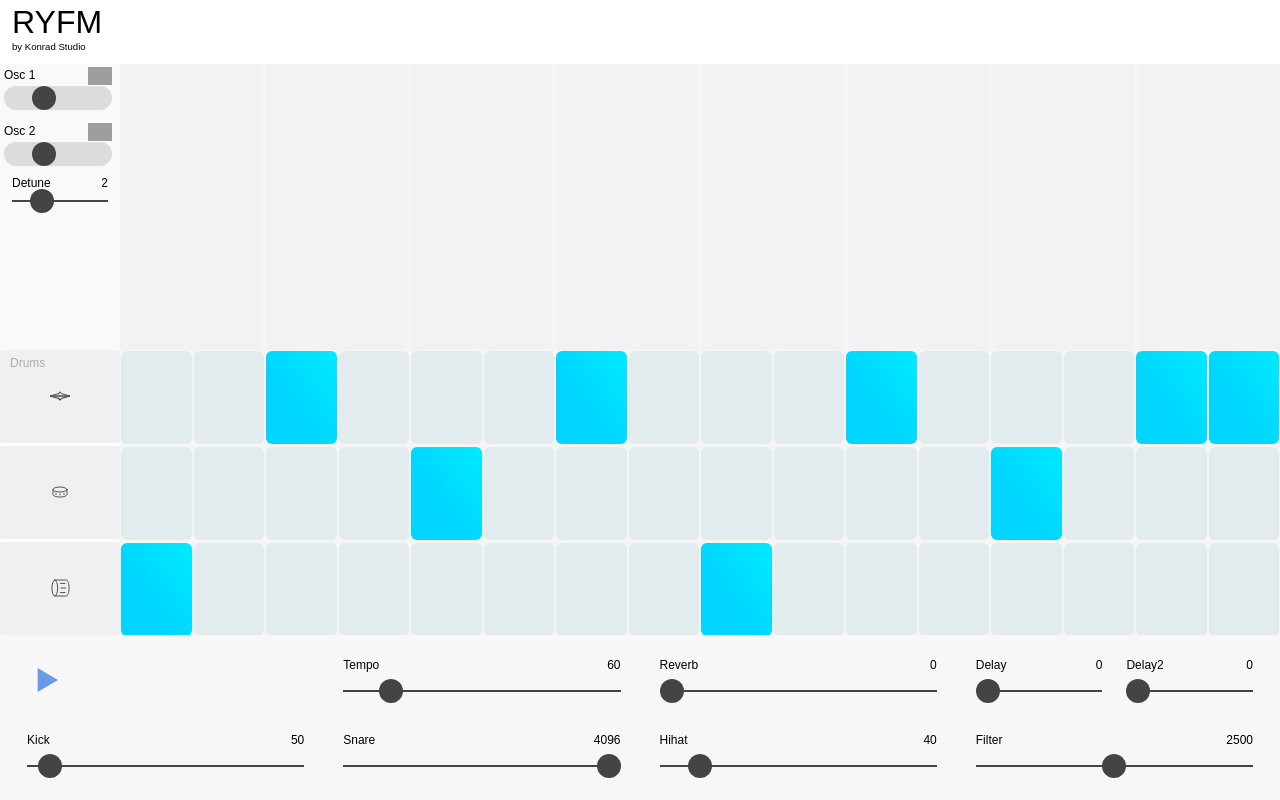
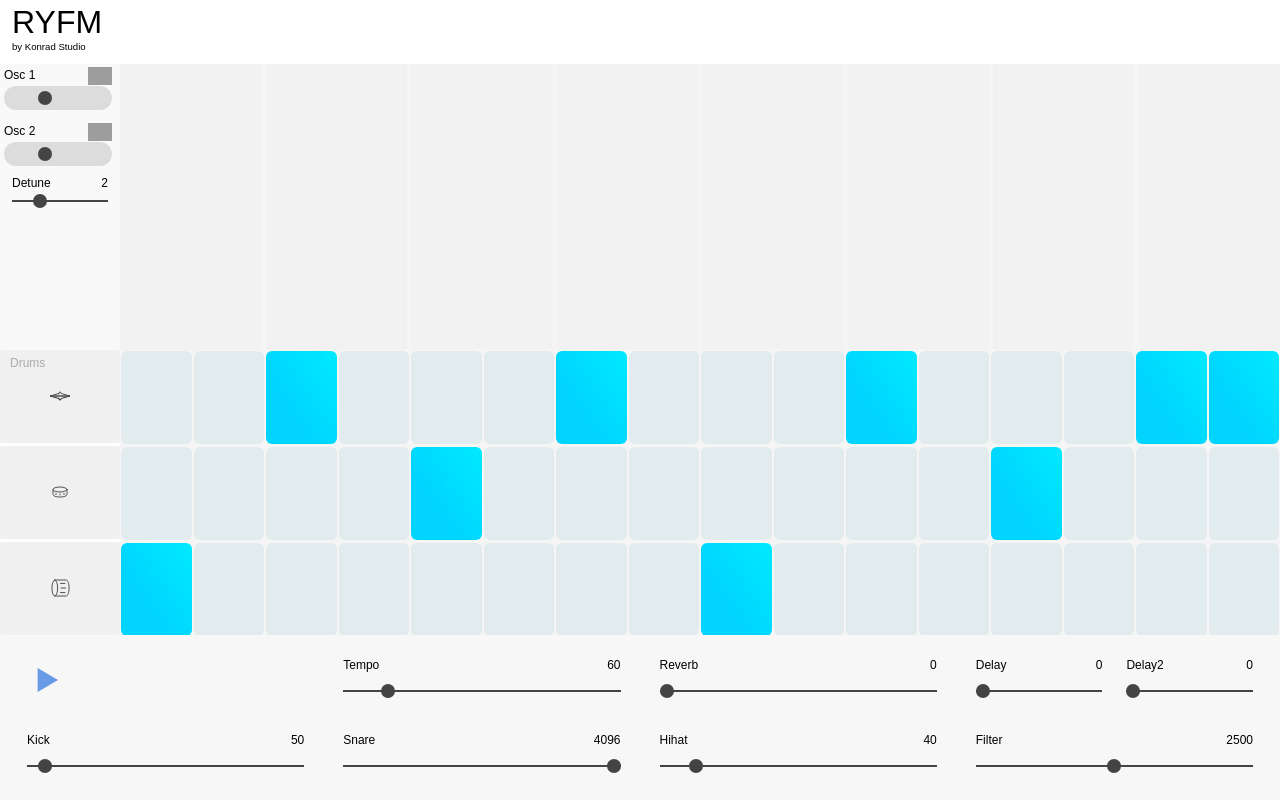
Before and after one commit to nckn/ryfm, a Nuxt app: page / in a window 1280 px wide. Built offline with nearby package versions, Linux system fonts and the light colour scheme; no server answers.

Commit message:
Refining style

```diff
--- a/assets/basics/main.scss
+++ b/assets/basics/main.scss
@@ -229,6 +229,16 @@ $synth-settings-w: 120px;
   }
 }
 
+@mixin sliderStyle() {
+  height: 24px;
+  margin-top: 4px;
+  background: #dcdcdc;
+  border-radius: 24px;
+  @media screen and (min-width: $breakp-sm) {
+    padding: 0px 7px 0px 7px;
+  }
+}
+
 .slider-wrapper {
   &.switch {
     width: 100%;
@@ -238,16 +248,10 @@ $synth-settings-w: 120px;
       padding-left: 4px !important;
       padding-right: 8px !important;
       input[type=range] {
-        height: 24px;
-        margin-top: 4px;
-        background: #dcdcdc;
-        border-radius: 24px;
+        @include sliderStyle();
       }
       input[type=range]::-moz-range-track {
-        height: 24px;
-        margin-top: 4px;
-        background: #dcdcdc;
-        border-radius: 24px;
+        @include sliderStyle();
       }
     }
   }
@@ -407,7 +411,7 @@ $synth-settings-w: 120px;
 .control-row {
   background: #f7f7f7;
   width: 100%;
-  height: 60px;
+  // height: 60px;
   height: auto;
   // position: absolute;
   // align-items: stretch;
@@ -545,7 +549,8 @@ input {
 }
 
 input[type=range] {
-  width: 30%; height: 2px;
+  width: 30%;
+  height: 2px;
   -webkit-appearance: none;
   background-color: #444;
   float: left;
@@ -610,24 +615,35 @@ input[type=range]::-moz-range-track {
   height: 2px;
 }
 
-$thumb-size: 24px;
+$thumb-size-sm: 20px;
+$thumb-size-lg: 14px;
 
 input[type="range"]::-webkit-slider-thumb {
   -webkit-appearance: none;
   background-color: #444;
   opacity: 1;
-  width: $thumb-size; height: $thumb-size;
+  width: $thumb-size-sm;
+  height: $thumb-size-sm;
   border-radius: 20px;
   border: none;
   cursor: pointer;
+  @media screen and (min-width: $breakp-sm) {
+    width: $thumb-size-lg;
+    height: $thumb-size-lg;
+  }
 }
 
 input[type=range]::-moz-range-thumb {
   border: none;
-  width: $thumb-size; height: $thumb-size;
+  width: $thumb-size-sm;
+  height: $thumb-size-sm;
   border-radius: 50%;
   background: #444;
   cursor: pointer;
+  @media screen and (min-width: $breakp-sm) {
+    width: $thumb-size-lg;
+    height: $thumb-size-lg;
+  }
 }
 
 input[type=range]::-moz-focus-outer {
@@ -716,6 +732,8 @@ $footer-travel: ($footer-offset / 2) + ($footer-offset / 4);
     -webkit-transform: translateY($footer-travel);
     transform: translateY($footer-travel);
     @include transitionForAll(0.2s);
+    // background: rgb(245,245,245);
+    // background: linear-gradient(0deg, rgba(245,245,245,1) 0%, rgba(223,223,223,1) 100%);
     &.expanded {
       -ms-transform: translateY(0-($footer-offset / 4));
       -moz-transform: translateY(0-($footer-offset / 4));
```
